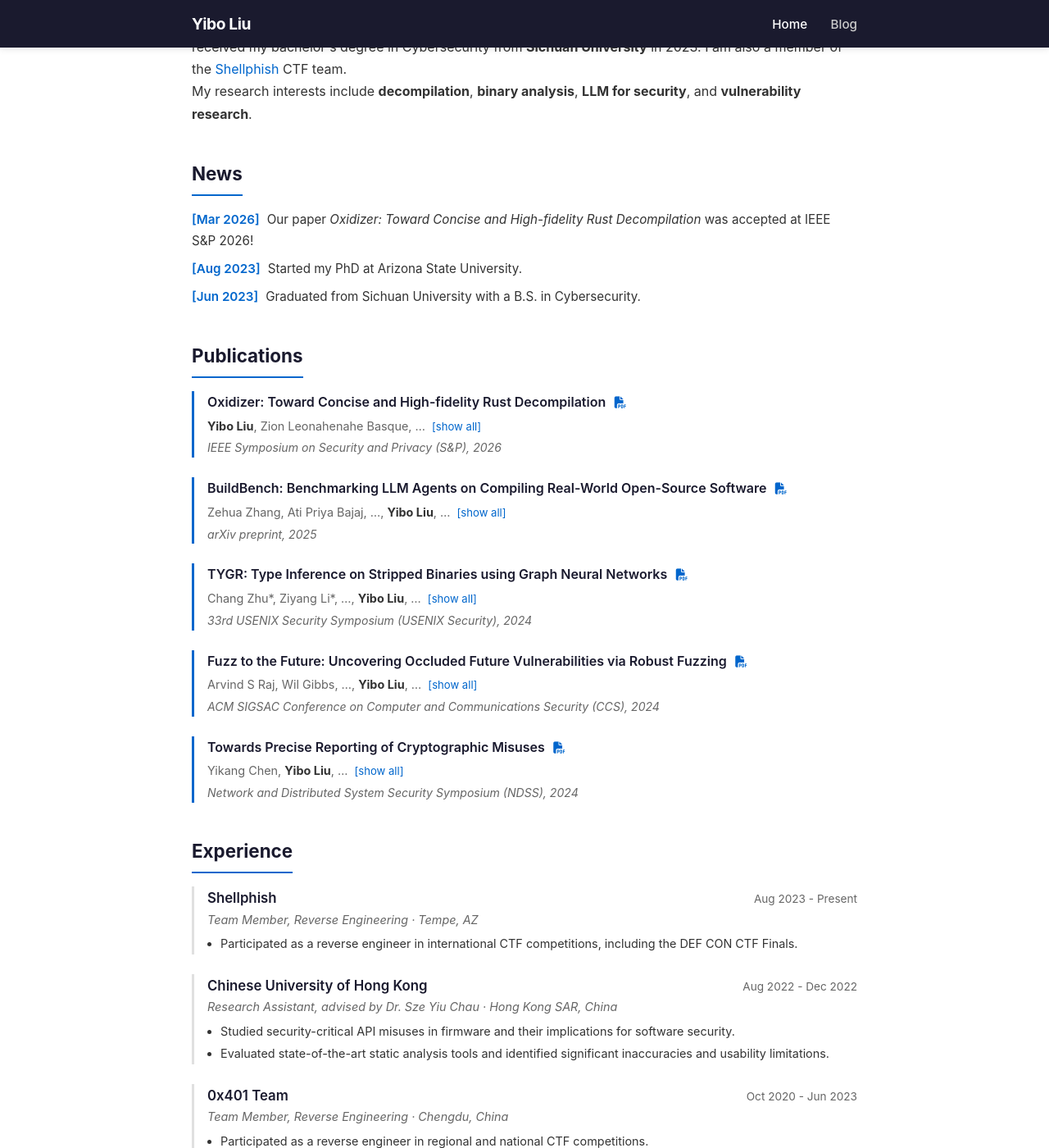
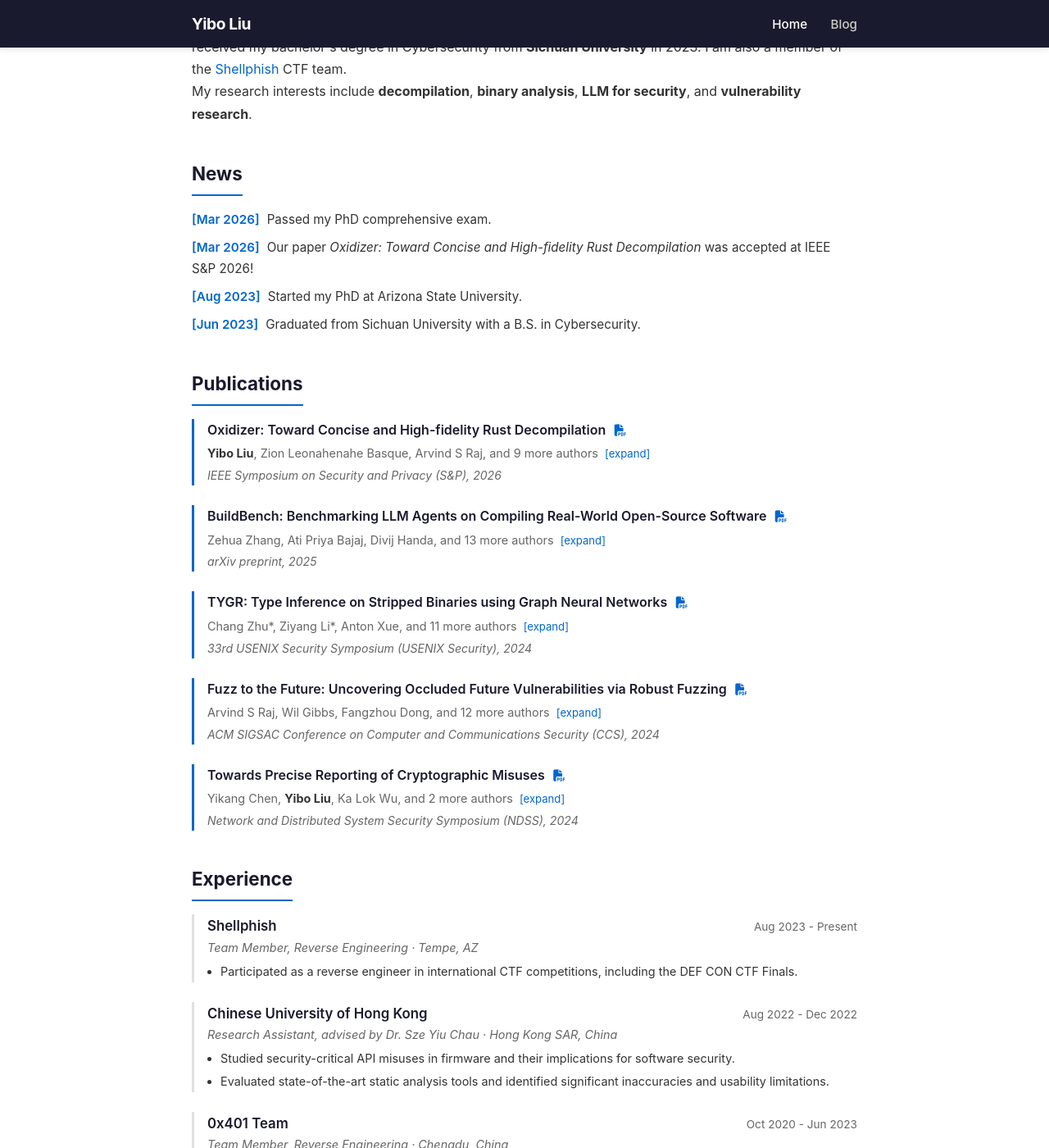
Before and after one commit to bluesadi/bluesadi.github.io, a Jekyll site: the page built from index.html, in a window 1280 px wide and 1400 px high, scrolled down 372 px. Shown: the whole window at 82% size. Built offline with Jekyll 4.4.1, drawn with Linux system fonts in a browser that asks for light colours; a style sheet for code colours, icons or effects is not loaded.

Commit message:
Improves publication author list expand/collapse UX
Enhances the display of publication author lists with clearer "expand/collapse" toggles, showing a short summary by default and revealing all authors on demand. Removes ambiguous ellipses and updates styling logic for better accessibility and clarity. Also adds a news item about passing a PhD comprehensive exam.

```diff
--- a/assets/css/style.css
+++ b/assets/css/style.css
@@ -237,9 +237,9 @@ a:hover {
   color: var(--primary);
 }
 
-.pub-authors .authors-hidden { display: none; }
-.pub-authors.expanded .authors-hidden { display: inline; }
-.pub-authors.expanded .authors-ellipsis { display: none; }
+.pub-authors .authors-full { display: none; }
+.pub-authors.expanded .authors-short { display: none; }
+.pub-authors.expanded .authors-full { display: inline; }
 
 .authors-toggle {
   color: var(--accent);
@@ -252,9 +252,6 @@ a:hover {
 .authors-toggle:hover {
   text-decoration: underline;
 }
-
-.authors-toggle::after { content: '[show all]'; }
-.pub-authors.expanded .authors-toggle::after { content: '[show less]'; }
 
 .pub-venue .badge {
   display: inline-block;
--- a/index.html
+++ b/index.html
@@ -31,6 +31,7 @@ layout: default
 <div class="section">
   <h2>News</h2>
   <ul class="news-list">
+    <li><span class="news-date">[Mar 2026]</span> Passed my PhD comprehensive exam.</li>
     <li><span class="news-date">[Mar 2026]</span> Our paper <em>Oxidizer: Toward Concise and High-fidelity Rust Decompilation</em> was accepted at IEEE S&P 2026!</li>
     <li><span class="news-date">[Aug 2023]</span> Started my PhD at Arizona State University.</li>
     <li><span class="news-date">[Jun 2023]</span> Graduated from Sichuan University with a B.S. in Cybersecurity.</li>
@@ -42,31 +43,62 @@ layout: default
   <ul class="pub-list">
     <li class="pub-item">
       <div class="pub-title">Oxidizer: Toward Concise and High-fidelity Rust Decompilation <a class="pub-pdf" href="{{ '/assets/files/oxidizer.pdf' | relative_url }}" target="_blank" title="PDF"><i class="fas fa-file-pdf"></i></a></div>
-      <div class="pub-authors"><strong>Yibo Liu</strong>, Zion Leonahenahe Basque<span class="authors-hidden">, Arvind S Raj, Chavin Udomwongsa, Chang Zhu, Jie Hu, Changyu Zhao, Fangzhou Dong, Adam Doup&eacute;, Tiffany Bao, Yan Shoshitaishvili, Ruoyu Wang</span><span class="authors-ellipsis">, &hellip;</span> <a class="authors-toggle" href="#" onclick="this.closest('.pub-authors').classList.toggle('expanded');event.preventDefault();"></a></div>
+      <div class="pub-authors">
+        <span class="authors-short"><strong>Yibo Liu</strong>, Zion Leonahenahe Basque, Arvind S Raj, and 9 more authors</span>
+        <span class="authors-full"><strong>Yibo Liu</strong>, Zion Leonahenahe Basque, Arvind S Raj, Chavin Udomwongsa, Chang Zhu, Jie Hu, Changyu Zhao, Fangzhou Dong, Adam Doup&eacute;, Tiffany Bao, Yan Shoshitaishvili, Ruoyu Wang</span>
+        <a class="authors-toggle" href="#">[expand]</a>
+      </div>
       <div class="pub-venue">IEEE Symposium on Security and Privacy (S&P), 2026</div>
     </li>
     <li class="pub-item">
       <div class="pub-title">BuildBench: Benchmarking LLM Agents on Compiling Real-World Open-Source Software <a class="pub-pdf" href="{{ '/assets/files/buildbench.pdf' | relative_url }}" target="_blank" title="PDF"><i class="fas fa-file-pdf"></i></a></div>
-      <div class="pub-authors">Zehua Zhang, Ati Priya Bajaj<span class="authors-hidden">, Divij Handa, Siyu Liu, Arvind S Raj, Hongkai Chen, Hulin Wang</span><span class="authors-ellipsis">, &hellip;</span>, <strong>Yibo Liu</strong><span class="authors-hidden">, Zion Basque, Souradip Nath, Vishal Juneja, Nikhil Chapre, Yan Shoshitaishvili, Adam Doup&eacute;, Chitta Baral, Ruoyu Wang</span><span class="authors-ellipsis">, &hellip;</span> <a class="authors-toggle" href="#" onclick="this.closest('.pub-authors').classList.toggle('expanded');event.preventDefault();"></a></div>
+      <div class="pub-authors">
+        <span class="authors-short">Zehua Zhang, Ati Priya Bajaj, Divij Handa, and 13 more authors</span>
+        <span class="authors-full">Zehua Zhang, Ati Priya Bajaj, Divij Handa, Siyu Liu, Arvind S Raj, Hongkai Chen, Hulin Wang, <strong>Yibo Liu</strong>, Zion Basque, Souradip Nath, Vishal Juneja, Nikhil Chapre, Yan Shoshitaishvili, Adam Doup&eacute;, Chitta Baral, Ruoyu Wang</span>
+        <a class="authors-toggle" href="#">[expand]</a>
+      </div>
       <div class="pub-venue">arXiv preprint, 2025</div>
     </li>
     <li class="pub-item">
       <div class="pub-title">TYGR: Type Inference on Stripped Binaries using Graph Neural Networks <a class="pub-pdf" href="{{ '/assets/files/tygr.pdf' | relative_url }}" target="_blank" title="PDF"><i class="fas fa-file-pdf"></i></a></div>
-      <div class="pub-authors">Chang Zhu*, Ziyang Li*<span class="authors-hidden">, Anton Xue, Ati Priya Bajaj, Wil Gibbs</span><span class="authors-ellipsis">, &hellip;</span>, <strong>Yibo Liu</strong><span class="authors-hidden">, Rajeev Alur, Tiffany Bao, Hanjun Dai, Adam Doup&eacute;, Mayur Naik, Yan Shoshitaishvili, Ruoyu Wang, Aravind Machiry</span><span class="authors-ellipsis">, &hellip;</span> <a class="authors-toggle" href="#" onclick="this.closest('.pub-authors').classList.toggle('expanded');event.preventDefault();"></a></div>
+      <div class="pub-authors">
+        <span class="authors-short">Chang Zhu*, Ziyang Li*, Anton Xue, and 11 more authors</span>
+        <span class="authors-full">Chang Zhu*, Ziyang Li*, Anton Xue, Ati Priya Bajaj, Wil Gibbs, <strong>Yibo Liu</strong>, Rajeev Alur, Tiffany Bao, Hanjun Dai, Adam Doup&eacute;, Mayur Naik, Yan Shoshitaishvili, Ruoyu Wang, Aravind Machiry</span>
+        <a class="authors-toggle" href="#">[expand]</a>
+      </div>
       <div class="pub-venue">33rd USENIX Security Symposium (USENIX Security), 2024</div>
     </li>
     <li class="pub-item">
       <div class="pub-title">Fuzz to the Future: Uncovering Occluded Future Vulnerabilities via Robust Fuzzing <a class="pub-pdf" href="{{ '/assets/files/flakjack.pdf' | relative_url }}" target="_blank" title="PDF"><i class="fas fa-file-pdf"></i></a></div>
-      <div class="pub-authors">Arvind S Raj, Wil Gibbs<span class="authors-hidden">, Fangzhou Dong, Jayakrishna Menon Vadayath, Michael Tompkins, Steven Wirsz</span><span class="authors-ellipsis">, &hellip;</span>, <strong>Yibo Liu</strong><span class="authors-hidden">, Zhenghao Hu, Chang Zhu, Gokulkrishna Praveen Menon, Brendan Dolan-Gavitt, Adam Doup&eacute;, Ruoyu Wang, Yan Shoshitaishvili, Tiffany Bao</span><span class="authors-ellipsis">, &hellip;</span> <a class="authors-toggle" href="#" onclick="this.closest('.pub-authors').classList.toggle('expanded');event.preventDefault();"></a></div>
+      <div class="pub-authors">
+        <span class="authors-short">Arvind S Raj, Wil Gibbs, Fangzhou Dong, and 12 more authors</span>
+        <span class="authors-full">Arvind S Raj, Wil Gibbs, Fangzhou Dong, Jayakrishna Menon Vadayath, Michael Tompkins, Steven Wirsz, <strong>Yibo Liu</strong>, Zhenghao Hu, Chang Zhu, Gokulkrishna Praveen Menon, Brendan Dolan-Gavitt, Adam Doup&eacute;, Ruoyu Wang, Yan Shoshitaishvili, Tiffany Bao</span>
+        <a class="authors-toggle" href="#">[expand]</a>
+      </div>
       <div class="pub-venue">ACM SIGSAC Conference on Computer and Communications Security (CCS), 2024</div>
     </li>
     <li class="pub-item">
       <div class="pub-title">Towards Precise Reporting of Cryptographic Misuses <a class="pub-pdf" href="{{ '/assets/files/crypto-misuses.pdf' | relative_url }}" target="_blank" title="PDF"><i class="fas fa-file-pdf"></i></a></div>
-      <div class="pub-authors">Yikang Chen, <strong>Yibo Liu</strong><span class="authors-hidden">, Ka Lok Wu, Duc V Le, Sze Yiu Chau</span><span class="authors-ellipsis">, &hellip;</span> <a class="authors-toggle" href="#" onclick="this.closest('.pub-authors').classList.toggle('expanded');event.preventDefault();"></a></div>
+      <div class="pub-authors">
+        <span class="authors-short">Yikang Chen, <strong>Yibo Liu</strong>, Ka Lok Wu, and 2 more authors</span>
+        <span class="authors-full">Yikang Chen, <strong>Yibo Liu</strong>, Ka Lok Wu, Duc V Le, Sze Yiu Chau</span>
+        <a class="authors-toggle" href="#">[expand]</a>
+      </div>
       <div class="pub-venue">Network and Distributed System Security Symposium (NDSS), 2024</div>
     </li>
   </ul>
 </div>
+
+<script>
+  document.querySelectorAll('.authors-toggle').forEach(function(el) {
+    el.addEventListener('click', function(e) {
+      e.preventDefault();
+      var parent = el.closest('.pub-authors');
+      parent.classList.toggle('expanded');
+      el.textContent = parent.classList.contains('expanded') ? '[collapse]' : '[expand]';
+    });
+  });
+</script>
 
 <div class="section">
   <h2>Experience</h2>
```
